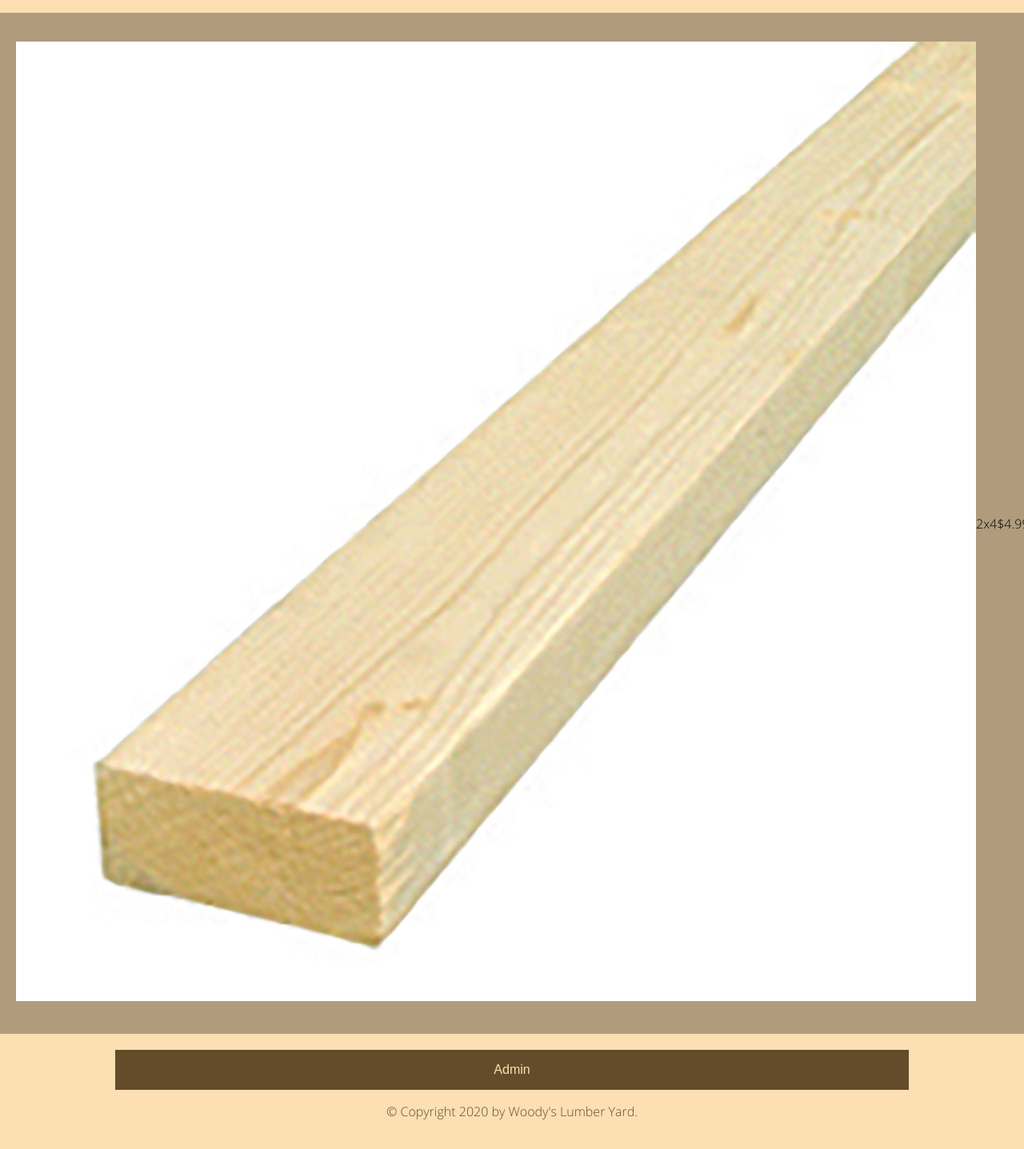
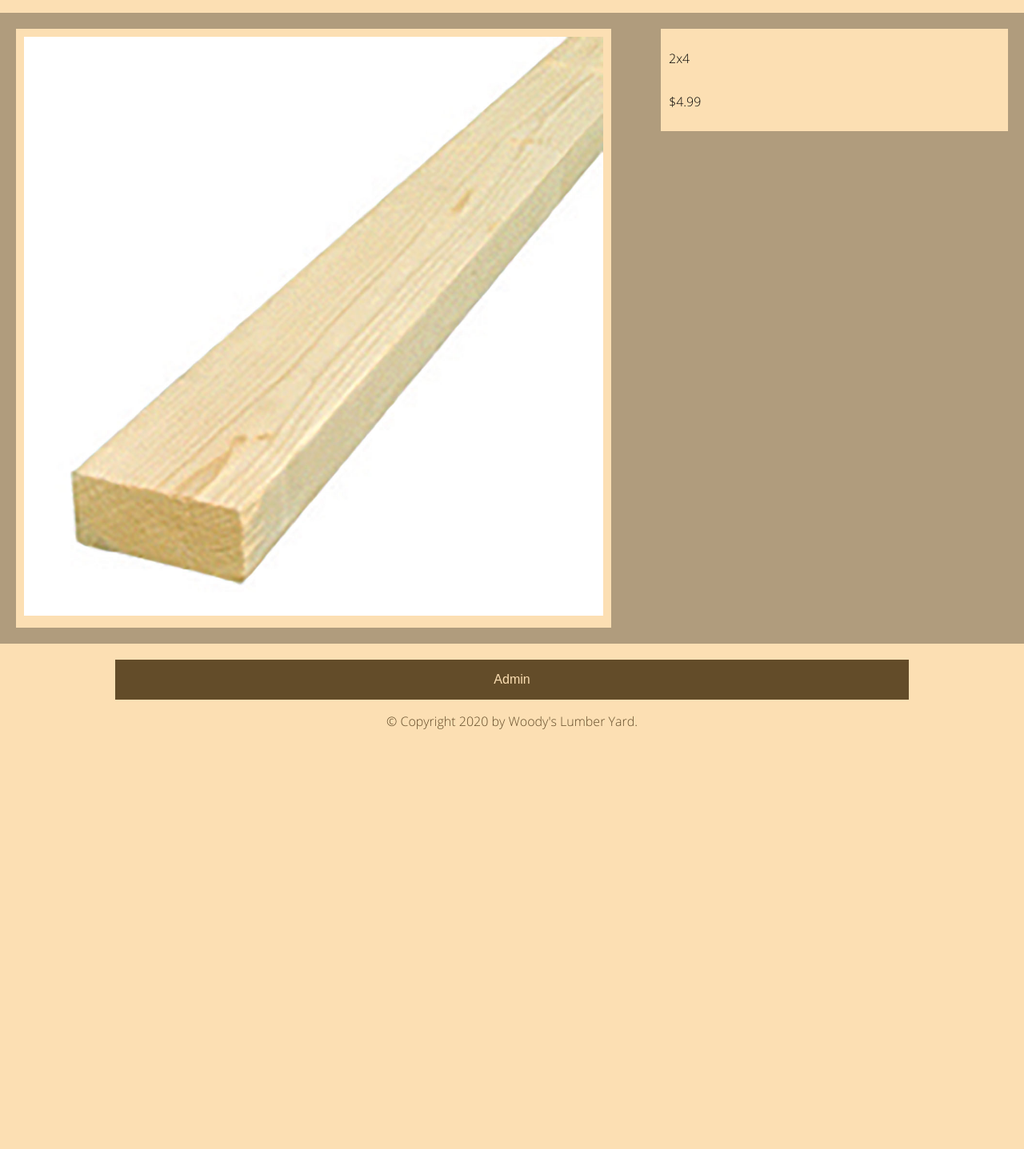
Before and after one commit to starlightromero/woodys-lumber-yard, a Flask app: page /products/1 in a window 1280 px wide. Shown: the part 132-1569 px from the top of the page at 80% size. After the commit the page ends 1044 px from the top, so only its background shows below. Run offline with Flask 2, Linux system fonts and the light colour scheme; data comes from the database, SQL or seed files in the repository.

Commit message:
redesigned product details

```diff
--- a/templates/product-details.html
+++ b/templates/product-details.html
@@ -6,8 +6,12 @@
 
 {% block content %}
   <div class="product-detail">
-    <p><img src="../{{ product.img }}" alt="{{ product.title }}"></p>
-    <p>{{ product.title }}</p>
-    <p>${{ product.price }}</p>
+    <div class="product-detail-image">
+      <img src="../{{ product.img }}" alt="{{ product.title }}">
+    </div>
+    <div class="product-detail-text">
+      <p>{{ product.title }}</p>
+      <p>${{ product.price }}</p>
+    </div>
   </div>
 {% endblock %}
```
